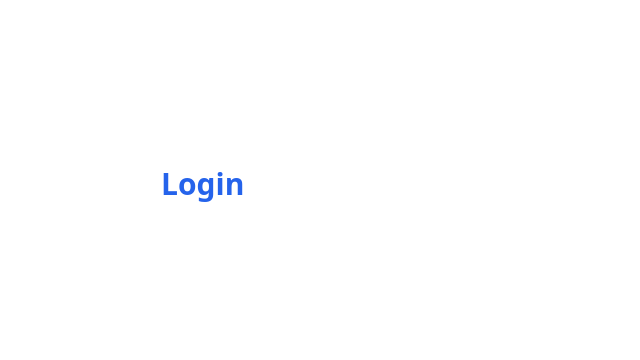
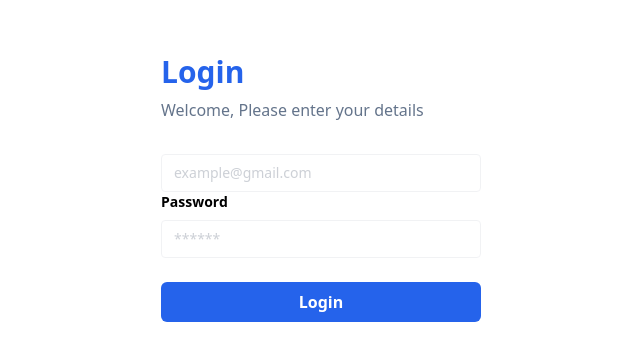
Before and after one commit to rahmad310317/TEST-REACT.JS, a React (Vite) app: page / in a window 1280 px wide. Shown: the part 212-572 px from the top of the page, without its empty margins (319-959 px from the left). Built offline with nearby package versions, Linux system fonts and the light colour scheme.

Commit message:
update InputForm Login

```diff
--- a/src/App.jsx
+++ b/src/App.jsx
@@ -1,12 +1,31 @@
 import React from "react";
+import Button from "./Component/Element/Button";
+import InputForm from "./Component/Element/Input/Input";
 
 function App() {
   return (
-    <div className="flex justify-center min-h-screen items-center">
+    <div className="flex justify-center min-h-screen items-center ">
       <div className="w-full max-w-xs">
         <h1 className="text-3xl font-bold mb-2 text-blue-600">
           Login
         </h1>
+        <p className="font-medium text-slate-500 mb-8">
+          Welcome, Please enter your details
+        </p>
+        <form action="" >
+          <InputForm label="email" type="email" placeholder="example@gmail.com" name="email">
+          </InputForm>
+          <div className="mb-6">
+            <label htmlFor="password" className="block text-sm font-bold mb-2">
+              Password
+            </label>
+            <input type="text"
+            className="text-sm border rounded w-full py-2 px-3 text-slat-700 placeholder: opacity-50"
+            placeholder="******"
+            />
+          </div>
+          <Button>Login</Button>
+        </form>
       </div>
     </div>
   )
--- a/src/Component/Element/Button/index.jsx
+++ b/src/Component/Element/Button/index.jsx
@@ -1,12 +1,10 @@
-import React from "react";
-
 
 const Button = (props) => {
-    const {color, children} = props;
+    const {children} = props;
     return (
-      <button class={`h-10 px-6 font-semibold rounded-md ${color} text-white`} type="submit">
-      {children}
-    </button>
+      <button class="h-10 px-6 font-semibold rounded-md bg-blue-600 text-white w-full" type="submit">
+        {children}
+      </button>
     );
   }
 
--- /dev/null
+++ b/src/Component/Element/Input/Input.jsx
@@ -0,0 +1,13 @@
+const Input = (props) => {
+    const {type, placeholder, name} = props;
+    return(
+        <input
+        type={type}
+        className="text-sm border rounded w-full py-2 px-3 text-slat-700 placeholder: opacity-50"
+        placeholder={placeholder}
+        name={name}
+        />
+    )
+}
+
+export default Input;
--- /dev/null
+++ b/src/Component/Element/Input/Label.jsx
@@ -0,0 +1,11 @@
+
+const Label = (props) => {
+    const {htmlFor, children} = props;
+    return (
+        <label htmlFor={htmlFor} className="block text-sm font-bold mb-2">
+            {children}
+        </label>
+    )
+}
+
+export default Label;
--- /dev/null
+++ b/src/Component/Element/Input/index.jsx
@@ -0,0 +1,14 @@
+import Input from "./Input";
+import Label from "./Label";
+
+const inputForm = (props) => {
+    const {label, name, placeholder, type} = props;
+    return(
+        <div className="mb-6">
+            <Input  htmlFor={name}>{label}</Input>
+            <Label name={name} type={type} placeholder={placeholder}/>
+        </div>
+    );
+}
+
+export default inputForm
```
Also changed, not shown: 5 other files (tests, documents, lock files or other folders).
